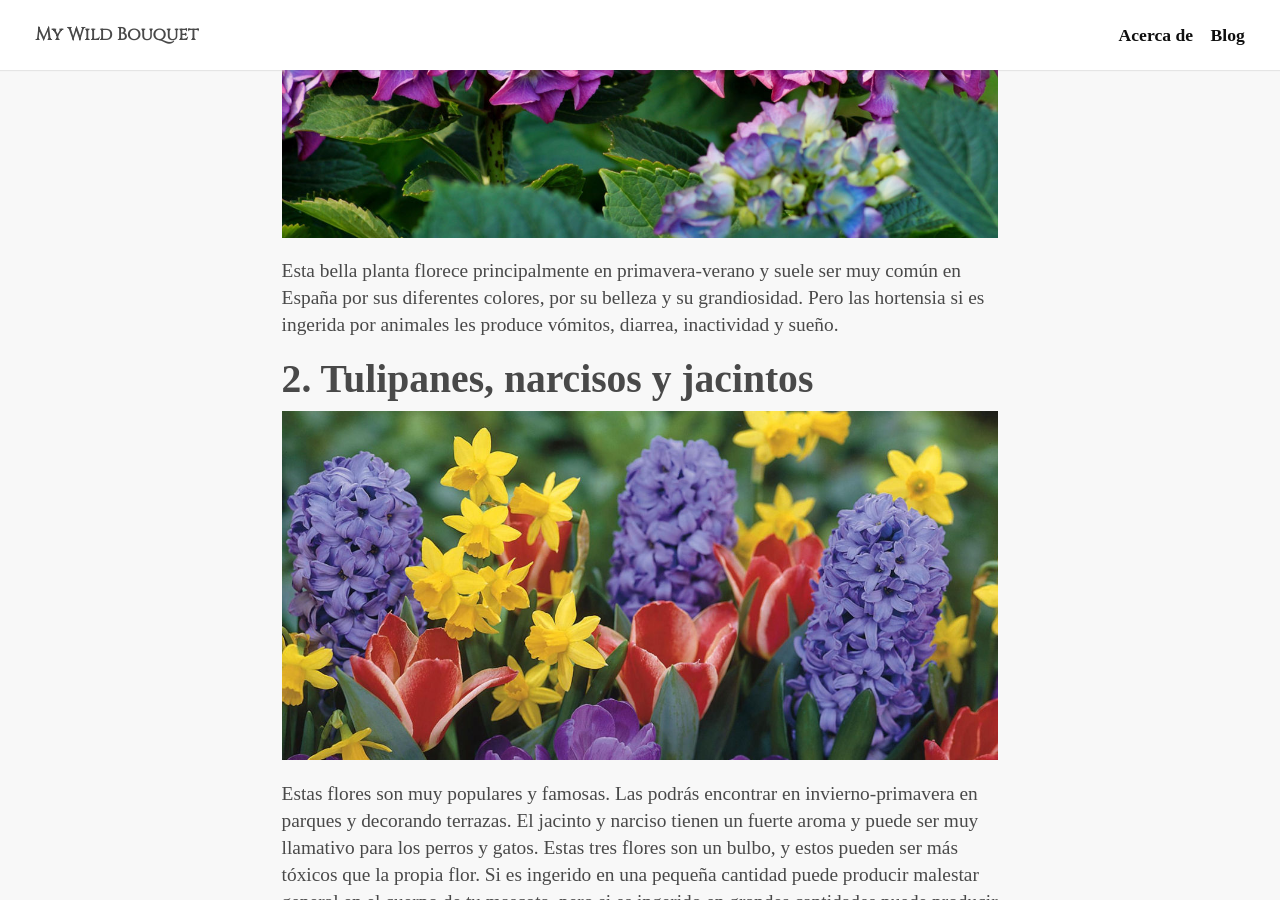
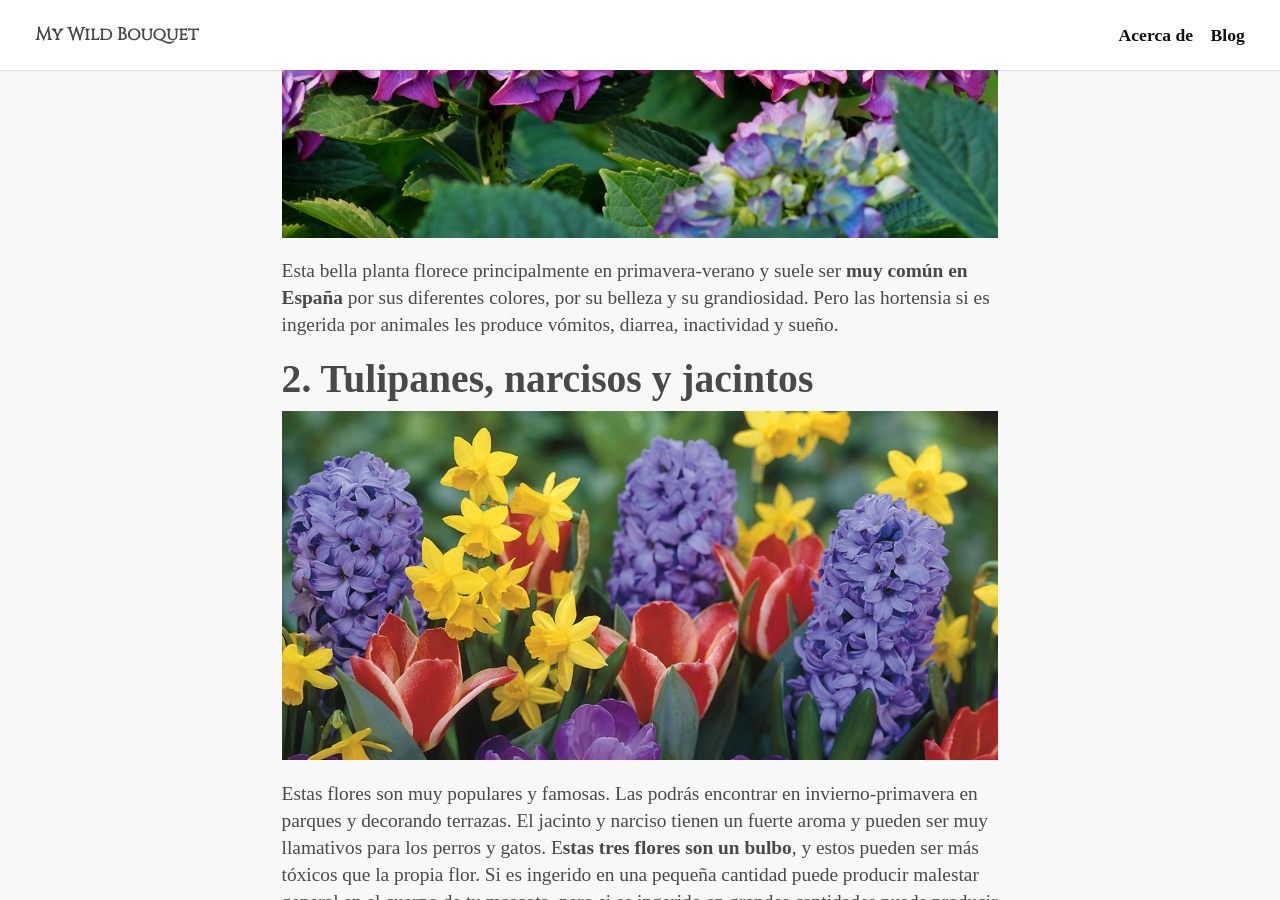
Before and after one commit to keyvanakbary/ramosilvestre.com, a Jekyll site: the page built from src/_posts/2018-01-30-flores-venenosas-para-tu-mascota.md, in a window 1280 px wide and 900 px high, scrolled down 1718 px. Built offline with Jekyll 4.4.1, drawn with Linux system fonts in a browser that asks for light colours; some web fonts are replaced; some of the changed text lies outside the part shown.

Commit message:
Update 2018-01-30-flores-venenosas-para-tu-mascota.md

```diff
--- a/src/_posts/2018-01-30-flores-venenosas-para-tu-mascota.md
+++ b/src/_posts/2018-01-30-flores-venenosas-para-tu-mascota.md
@@ -19,10 +19,10 @@ A continuación, os dejo un lista de seis flores tóxicas muy comunes, aquellas
 ## 1. Hortensia
 ![Flores venenosas para tu mascota](/assets/images/posts/hortensia-toxica-para-mascotas.jpg)
 
-Esta bella planta florece principalmente en primavera-verano y suele ser muy común en España por sus diferentes colores, por su belleza y su grandiosidad. Pero las hortensia si es ingerida por animales les produce vómitos, diarrea, inactividad y sueño.
+Esta bella planta florece principalmente en primavera-verano y suele ser **muy común en España** por sus diferentes colores, por su belleza y su grandiosidad. Pero las hortensia si es ingerida por animales les produce vómitos, diarrea, inactividad y sueño.
 
 ## 2. Tulipanes, narcisos y jacintos
 
 ![Flores venenosas para tu mascota](/assets/images/posts/tulipanes-jacintos-narcisos-toxicos-para-mascotas.jpg)
 
-Estas flores son muy populares y famosas. Las podrás encontrar en invierno-primavera en parques y decorando terrazas. El jacinto y narciso tienen un fuerte aroma y puede ser muy llamativo para los perros y gatos. Estas tres flores son un bulbo, y estos pueden ser más tóxicos que la propia flor. Si es ingerido en una pequeña cantidad puede producir malestar general en el cuerpo de tu mascota, pero si es ingerido en grandes cantidades puede producir graves problemas cardíacos y respiratorios.
+Estas flores son muy populares y famosas. Las podrás encontrar en invierno-primavera en parques y decorando terrazas. El jacinto y narciso tienen un fuerte aroma y pueden ser muy llamativos para los perros y gatos. E**stas tres flores son un bulbo**, y estos pueden ser más tóxicos que la propia flor. Si es ingerido en una pequeña cantidad puede producir malestar general en el cuerpo de tu mascota, pero si es ingerido en grandes cantidades puede producir graves problemas cardíacos y respiratorios.
```
